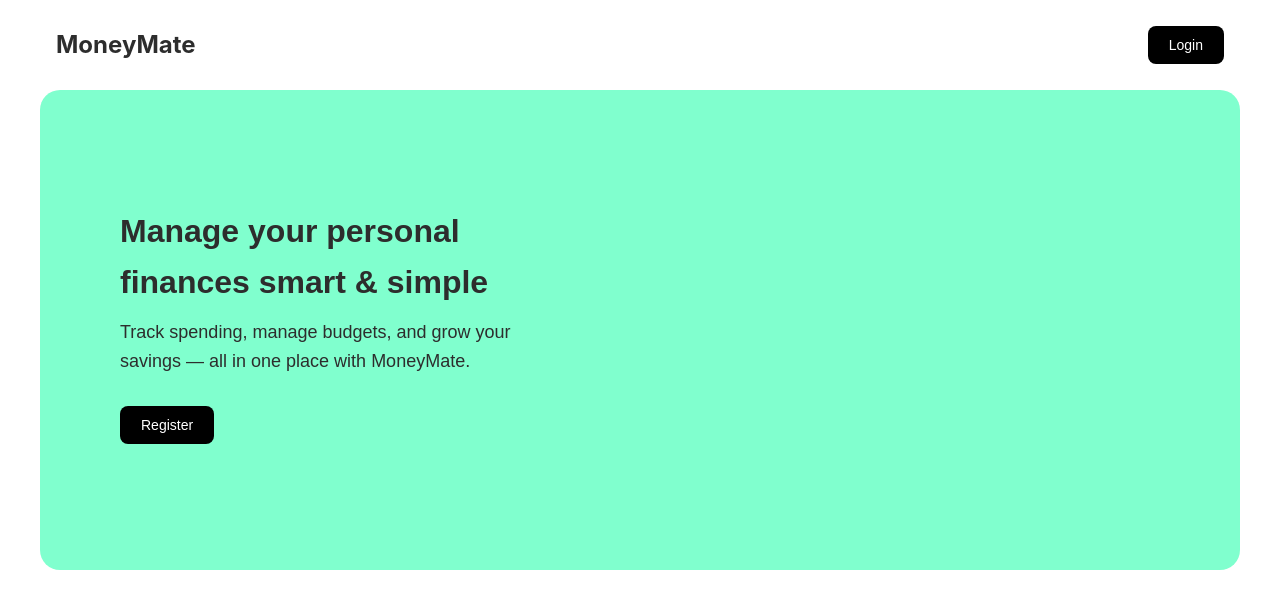
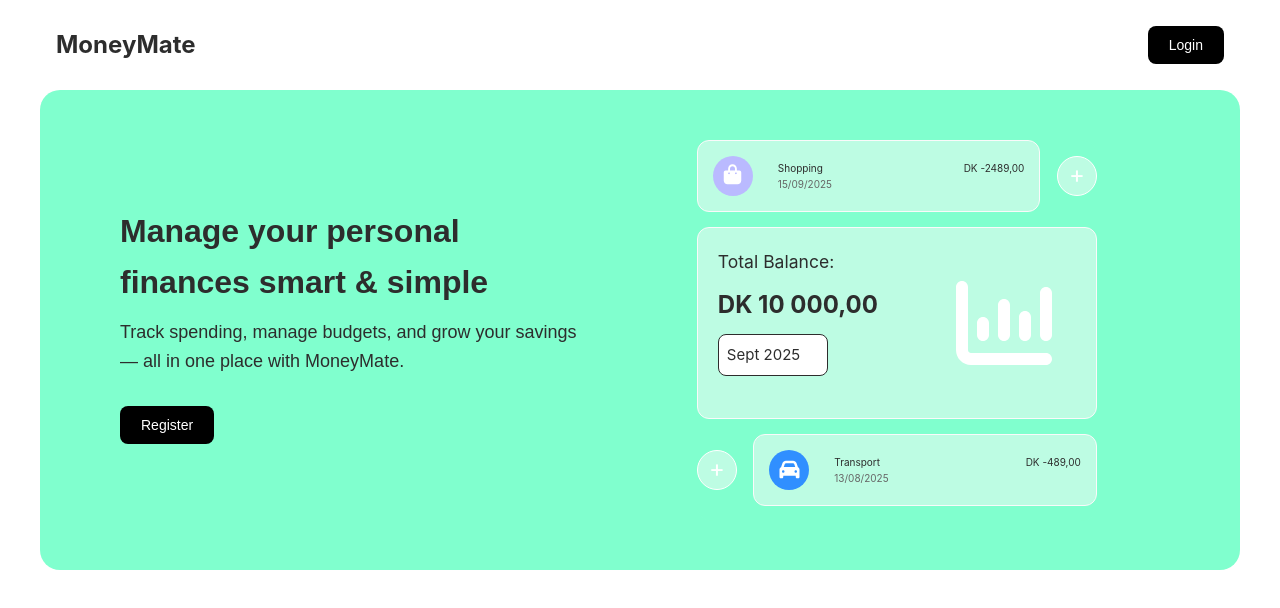
Before and after one commit to mihned01/Finance_Tracker, a Vue app: page / in a window 1280 px wide. Shown: the top 608 px of the page. Built offline with nearby package versions, Linux system fonts and the light colour scheme; a web font is replaced by a local one.

Commit message:
feat(style): add right part of hero section

```diff
--- a/src/views/HomeView.vue
+++ b/src/views/HomeView.vue
@@ -6,7 +6,62 @@
              <p class="static-text">Track spending, manage budgets, and grow your savings — all in one place with MoneyMate.</p>
              <button class="static-theme">Register</button>
          </div>
-         <div class="hero-right"></div>
+         <div class="hero-right">
+            <div class="transaction-card">
+                <div class="row1">
+                    <div class="transaction-item">
+                        <div class="category-icon shopping">
+                            <img src="@/assets/icons/bag-shopping-solid-full.svg" alt="icon">
+                        </div>
+                        <div class="transaction-details">
+                            <div class="details-left">
+                               <p>Shopping</p>
+                                <p class="date">15/09/2025</p>
+                            </div>
+                            <div class="details-right">
+                                <p>DK -2489,00</p>
+                            </div>
+                        </div>
+
+                    </div>
+                    <div class="add-circle">+</div>
+                </div>
+
+                <div class="balance-card">
+                    <div class="balance-left">
+                       <h3>Total Balance:</h3>
+                        <p class="balance">DK 10 000,00</p>
+                        <div class="month-select">
+                        <!--Left for future code: <option>Sept 2025</option> -->
+                        Sept 2025
+                        </div>
+                    </div>
+                    <div class="balance-right">
+                        <img src="@/assets/icons/chart-column-solid-full.svg" alt="icon">
+                    </div>
+
+                </div>
+
+                <div class="row2">
+                     <div class="add-circle">+</div>
+                    <div class="transaction-item">
+
+                        <div class="category-icon transport">
+                            <img src="@/assets/icons/car-solid-full.svg" alt="icon">
+                        </div>
+                        <div class="transaction-details">
+                        <div class="details-left">
+                            <p>Transport</p>
+                            <p class="date">13/08/2025</p>
+                        </div>
+                        <div class="details-right">
+                            <p>DK -489,00</p>
+                        </div>
+                        </div>
+                    </div>
+                </div>
+            </div>
+        </div>
      </div>
   </main>
 
@@ -72,7 +127,7 @@
  }
 
  .hero-left {
-     width: 42%;
+     width: 45%;
      height: 100%;
      display: flex;
      flex-direction: column;
@@ -116,6 +171,164 @@
     border: 1.5px solid var(--color-button);
 }
 
+
+.hero-right {
+  width: 50%;
+  height: 100%;
+  margin: 0 20px;
+  display: flex;
+  justify-content: center;
+  align-items: center;
+}
+
+.transaction-card {
+  background: var(--color-main);
+  border-radius: 16px;
+  width: 100%;
+  max-width: 400px;
+}
+
+.row1 {
+  display: flex;
+  justify-content: space-between;
+  align-items: center;
+  position: relative;
+  margin-bottom: 15px;
+}
+
+.row2 {
+  display: flex;
+  justify-content: space-between;
+  align-items: center;
+  position: relative;
+  margin-bottom: 15px;
+}
+
+.add-circle {
+  position: static; /* Remove absolute positioning */
+  width: 40px;
+  height: 40px;
+  background: rgba(250, 250, 250, 0.5);
+  border: 1.7px solid var(--color-background);
+  border-radius: 50%;
+  display: flex;
+  align-items: center;
+  justify-content: center;
+  font-size: 24px;
+  color: var(--color-background);
+}
+
+.transaction-item {
+  flex: 0.95;
+  display: flex;
+  align-items: center;
+  padding: 15px;
+  background: rgba(250, 250, 250, 0.5);
+  border: 1.7px solid var(--color-secondary-background);
+  border-radius: 12px;
+}
+
+.transaction-details {
+  flex-grow: 1;
+  margin-left: 10px;
+  font-size: 10px;
+  display: flex;
+  justify-content: space-between;
+}
+
+.transaction-item p {
+  margin: 0;
+  font-size: 10px;}
+
+.category-icon {
+  width: 40px;
+  height: 40px;
+  border-radius: 50%;
+  display: flex;
+  align-items: center;
+  justify-content: center;
+  margin-right: 15px;
+  font-size: 20px;
+}
+
+.category-icon img {
+  filter: brightness(0) saturate(100%) invert(100%);
+  width: 25px;
+  height: 25px;
+  display: flex;
+  align-items: center;
+  justify-content: center;
+  font-size: 20px;
+}
+
+.shopping {
+  background-color: var(--color-charts);
+}
+
+.transport {
+  background-color: var(--color-charts-secondary);
+}
+
+.date {
+  font-size: 12px;
+  color: #666;
+}
+
+.amount {
+  font-weight: bold;
+}
+
+
+.balance-card {
+  background: rgba(250, 250, 250, 0.5);
+  border: 1.7px solid var(--color-secondary-background);
+  padding: 20px;
+  border-radius: 12px;
+  margin: 15px 0;
+  display: flex;
+  flex-direction: row;
+}
+
+.balance-left{
+    text-align: left;
+    flex: 0.6;
+}
+
+.balance-right {
+  flex: 0.4;
+  display: flex;
+  align-items: center;
+  justify-content: center;
+}
+
+.balance-right img {
+  filter: brightness(0) saturate(100%) invert(100%);
+  width: 120px;
+  height: 150px;
+  display: flex;
+  align-items: center;
+  justify-content: center;
+}
+
+.balance {
+  font-size: 24px;
+  font-weight: bold;
+  margin: 10px 0;
+}
+
+.month-select {
+  padding: 8px;
+  border-radius: 8px;
+  background: var(--color-background);
+  border: 0.5px solid #2d2d2d;
+  width: 110px;
+  margin-top: 10px;
+}
+
+
+
+
+
 @media (prefers-color-scheme: dark) {
 
     .static-text {
```
